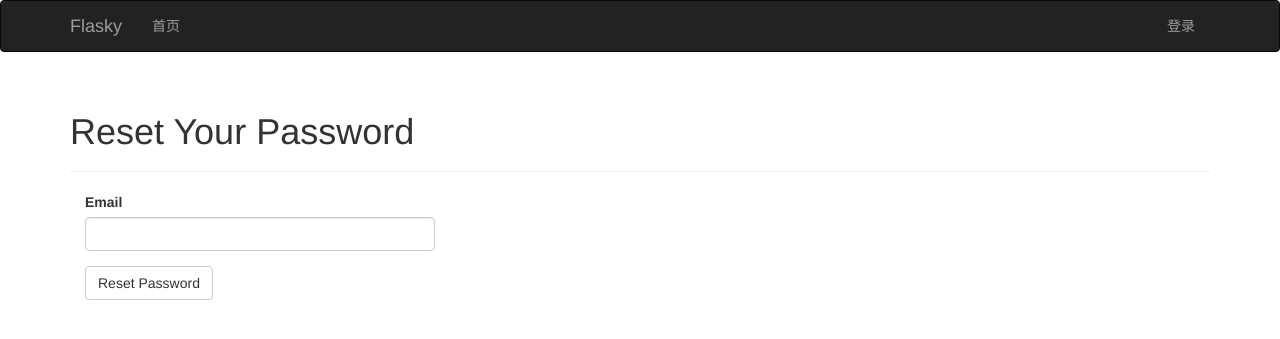
After one commit to DT-ZhangJia/flask-dt-module, a Flask app: page /auth/reset in a window 1280 px wide. The commit adds this page. Shown: the top 339 px of the page. Run offline with Flask 2, Linux system fonts and the light colour scheme; some libraries are stand-ins or nearby versions.

Commit message:
reset password and user list page

```diff
--- a/app/__init__.py
+++ b/app/__init__.py
@@ -42,9 +42,11 @@ def create_app(config_name):
 
     from .main import main as main_blueprint
     app.register_blueprint(main_blueprint)
+    #将主页蓝本注册到app
 
     from .auth import auth as auth_blueprint
     app.register_blueprint(auth_blueprint, url_prefix='/auth')
+    #将登录类蓝本注册到app，并分配url前缀
 
 
     return app
--- a/app/auth/forms.py
+++ b/app/auth/forms.py
@@ -39,3 +39,19 @@ class ChangepwForm(FlaskForm):
     passwd_chg_input = PasswordField('New Password', validators=[Required(), EqualTo('passwd2_chg_input', message='Passwords must match.')]) # pylint: disable=C0301
     passwd2_chg_input = PasswordField('Confirm password', validators=[Required()])
     submit_chg_btn = SubmitField('Change Password')
+
+class ResetrequestForm(FlaskForm):
+    """Reset Password Request"""
+    email_request_input = StringField('Email', validators=[Required(), Length(1, 64), Email()])
+    submit = SubmitField('Reset Password')
+
+class PasswordResetForm(FlaskForm):
+    """Reset Password Form"""
+    email_resetpw_input = StringField('Email', validators=[Required(), Length(1, 64), Email()], render_kw={'readonly': True}) # pylint: disable=C0301
+    passwd_reset_input = PasswordField('New Password', validators=[Required(), EqualTo('passwd2_reset_input', message='Passwords must match')]) # pylint: disable=C0301
+    passwd2_reset_input = PasswordField('Confirm password', validators=[Required()])
+    submit_reset_btn = SubmitField('Reset Password')
+
+    #def validate_email(self, field):#如果令牌无法传递email的话，岂不是能够随意更改别人的密码了？
+    #    if User.query.filter_by(email=field.data).first() is None:
+    #        raise ValidationError('Unknown email address.')
--- a/app/auth/views.py
+++ b/app/auth/views.py
@@ -7,10 +7,11 @@ from flask import render_template, redirect, url_for, flash, request
 from flask_login import login_user, logout_user, login_required, current_user
 from . import auth
 from ..models import User
-from .forms import LoginForm, RegisterForm, ChangepwForm
+from .forms import LoginForm, RegisterForm, ChangepwForm, ResetrequestForm, PasswordResetForm
 from .. import mydb
 from ..email import send_email
-
+from itsdangerous import TimedJSONWebSignatureSerializer as Serializer
+from flask import current_app
 
 @auth.route('/login', methods=['GET', 'POST'])
 def login():
@@ -22,7 +23,8 @@ def login():
             login_user(userlogin_check, loginform_app.remember_me_box.data)
             #return redirect(request.args.get('next') or url_for('main.index'))
             #next参数不知道是哪里来的
-            return redirect(url_for('main.index'))
+            #return redirect(url_for('main.index'))
+            return redirect(request.args.get('next') or url_for('main.index'))
         flash('Invalid email or password.')
     return render_template('auth/login.html', loginform_display=loginform_app)
 
@@ -54,7 +56,7 @@ def register():
 
 @auth.route('/confirm/<token>')
 @login_required
-def confirm(token):
+def confirmmail(token):
     """确认邮件url路由"""
     if current_user.confirmed:
         return redirect(url_for('main.index'))
@@ -105,3 +107,50 @@ def change_passwd():
         else:
             flash('Old password is not correct.')
     return render_template('auth/changepassword.html', changepwform_display=changepw_app)
+
+@auth.route('/reset', methods=['GET', 'POST'])
+def password_reset_request():
+    if not current_user.is_anonymous:
+        return redirect(url_for('main.index'))
+    resetform_app = ResetrequestForm()
+    if resetform_app.validate_on_submit():
+        requestuser = User.query.filter_by(email=resetform_app.email_request_input.data).first()
+        if requestuser:
+            resettoken = requestuser.generate_resetpw_token()
+            send_email(requestuser.email, 'Reset Your Password',
+                       'auth/email/reset_password',
+                       mailuser=requestuser, token=resettoken,
+                       next=request.args.get('next'))
+        flash('An email with instructions to reset your password has been sent to you.')
+        return redirect(url_for('auth.login'))
+    return render_template('auth/reset_password.html', resetform_display=resetform_app)
+
+@auth.route('/reset/<token>', methods=['GET', 'POST'])
+def password_reset(token):
+    if not current_user.is_anonymous:
+        return redirect(url_for('main.index'))
+
+    resetpwform_app = PasswordResetForm()
+
+    #自动从token中解析出用户邮箱
+    s = Serializer(current_app.config['SECRET_KEY'])
+    try:
+        data = s.loads(token)
+        resetid = data.get('reset')
+        resetquery = User.query.filter_by(uid=resetid).first()
+        resetpwform_app.email_resetpw_input.data = resetquery.email #设定email默认值且readonly
+    except: # pylint: disable=W0702
+        flash('Your url is expired.')
+        return redirect(url_for('main.index'))
+
+    if resetpwform_app.validate_on_submit():
+        resetuser = User.query.filter_by(email=resetquery.email).first()
+        if resetuser is None:
+            return redirect(url_for('main.index'))
+        if resetuser.reset_password(token, resetpwform_app.passwd_reset_input.data):
+            flash('Your password has been updated.')
+            return redirect(url_for('auth.login'))
+        else:
+            flash('Your password has not been updated.')
+            return redirect(url_for('main.index'))
+    return render_template('auth/reset_password.html', resetform_display=resetpwform_app)
--- a/app/templates/auth/email/confirm.html
+++ b/app/templates/auth/email/confirm.html
@@ -1,7 +1,7 @@
 Dear <b>{{ mailuser.username }}</b>,
 Welcome to Flasky!
 To confirm your account please click on the following link:
-{{ url_for('auth.confirm', token=token, _external=True) }}
+{{ url_for('auth.confirmmail', token=token, _external=True) }}
 Sincerely,
 The Flasky Team
 Note: replies to this email address are not monitored.
--- a/app/templates/auth/email/confirm.txt
+++ b/app/templates/auth/email/confirm.txt
@@ -1,7 +1,7 @@
 Dear {{ mailuser.username }},
 Welcome to Flasky!
 To confirm your account please click on the following link:
-{{ url_for('auth.confirm', token=token, _external=True) }}
+{{ url_for('auth.confirmmail', token=token, _external=True) }}
 Sincerely,
 The Flasky Team
 Note: replies to this email address are not monitored.
--- /dev/null
+++ b/app/templates/auth/reset_password.html
@@ -0,0 +1,13 @@
+{% extends "base.html" %}
+{% import "bootstrap/wtf.html" as wtf %}
+
+{% block title %}Flasky - Password Reset{% endblock %}
+
+{% block page_content %}
+<div class="page-header">
+    <h1>Reset Your Password</h1>
+</div>
+<div class="col-md-4">
+    {{ wtf.quick_form(resetform_display) }}
+</div>
+{% endblock %}
--- a/app/templates/base.html
+++ b/app/templates/base.html
@@ -22,13 +22,18 @@
         </div>
         <div class="navbar-collapse collapse">
             <ul class="nav navbar-nav">
-                <li><a href="/">Home</a></li>
+                <li><a href="/">首页</a></li>
+                {% if current_user.is_authenticated %}
+                <li><a href="/ulist">用户列表</a></li>
+                <li><a href="/auth/changepassword">修改密码</a></li>
+                {% endif %}
             </ul>
             <ul class="nav navbar-nav navbar-right">
                 {% if current_user.is_authenticated %}
-                <li><a href="{{ url_for('auth.logout') }}">Sign Out</a></li>
+                <li><a href="/">用户：{{current_user.username}}</a></li>
+                <li><a href="{{ url_for('auth.logout') }}">注销</a></li>
                 {% else %}
-                <li><a href="{{ url_for('auth.login') }}">Sign In</a></li>
+                <li><a href="{{ url_for('auth.login') }}">登录</a></li>
                 {% endif %}
             </ul>
         </div>
```
Also changed, not shown: app/main/views.py (+10 -2 lines), app/models.py (+20 -2 lines), app/templates/auth/email/reset_password.html (added, +8 -0 lines), app/templates/auth/email/reset_password.txt (added, +13 -0 lines), app/templates/ulist.html (added, +18 -0 lines).
